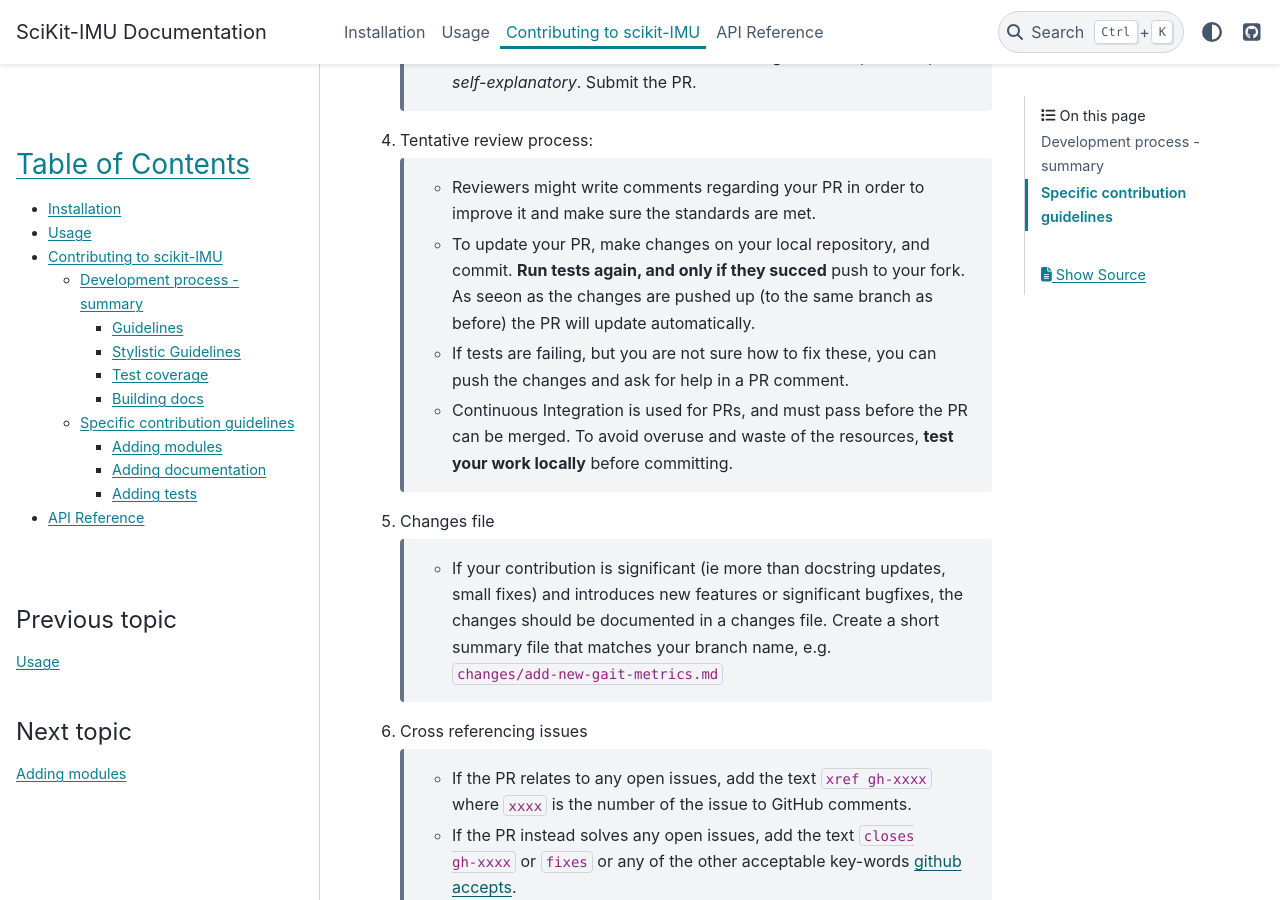
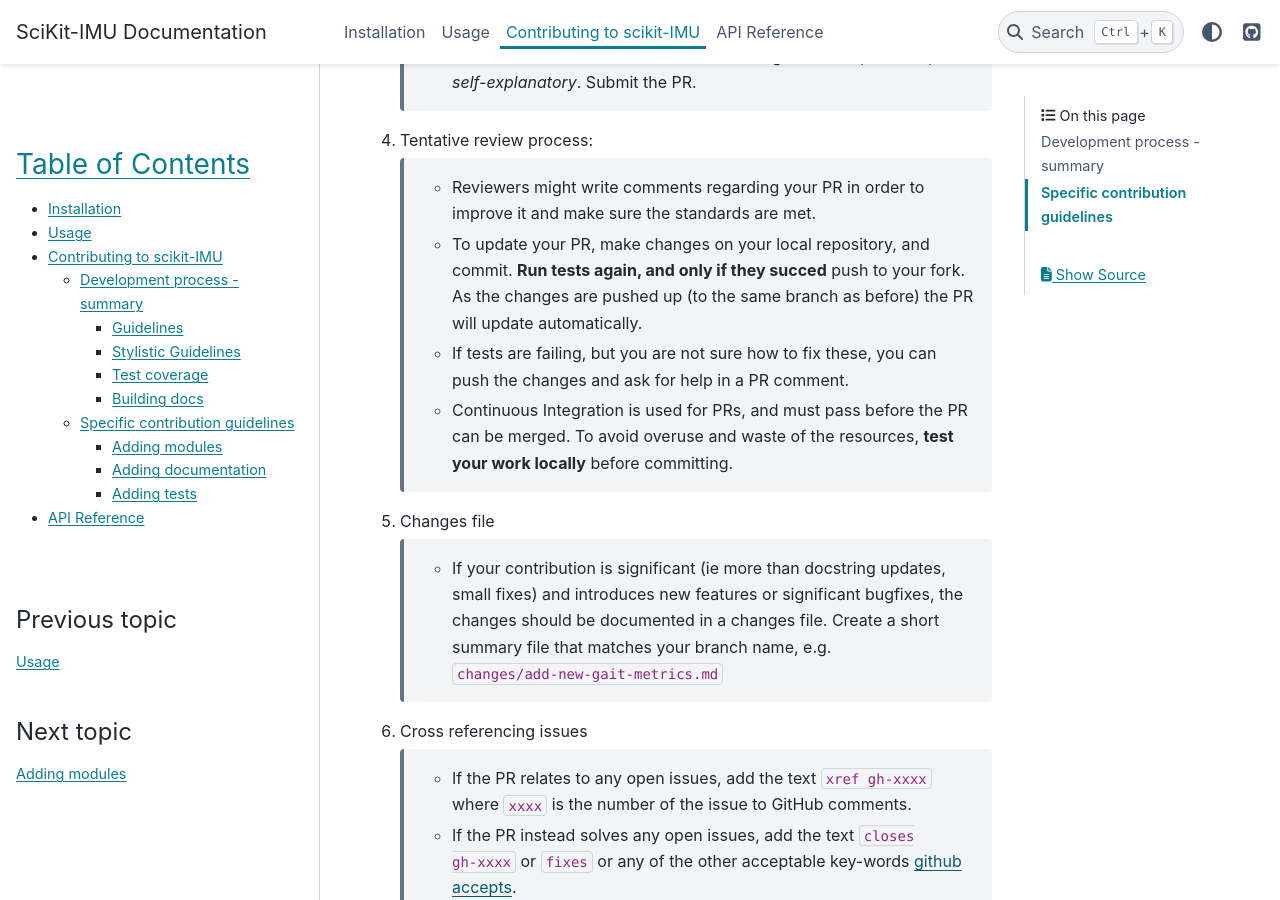
Before and after one commit to pfizer-opensource/scikit-digital-health, a Sphinx documentation site: the page built from docs/src/dev/contributing.rst, in a window 1280 px wide and 900 px high, scrolled down 1773 px. Built offline with Sphinx 7.4.7 and the PyData theme 0.15.4, drawn with Linux system fonts in a browser that asks for light colours.

Commit message:
Update contributing.rst
typo fix

```diff
--- a/docs/src/dev/contributing.rst
+++ b/docs/src/dev/contributing.rst
@@ -62,7 +62,7 @@
 
     * Reviewers might write comments regarding your PR in order to improve it and make sure the standards are met.
 
-    * To update your PR, make changes on your local repository, and commit. **Run tests again, and only if they succed** push to your fork. As seeon as the changes are pushed up (to the same branch as before) the PR will update automatically.
+    * To update your PR, make changes on your local repository, and commit. **Run tests again, and only if they succed** push to your fork. As the changes are pushed up (to the same branch as before) the PR will update automatically.
 
     * If tests are failing, but you are not sure how to fix these, you can push the changes and ask for help in a PR comment.
 
```
